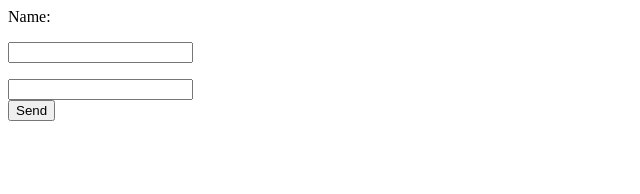
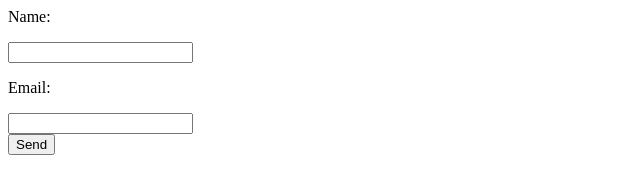
Before and after one commit to PUSSGRC/form, a plain HTML site: page index.html in a window 1280 px wide. Shown: the whole page, without its empty margins (0-640 px from the left). Drawn offline with Linux system fonts and the light colour scheme.

Commit message:
Update index.html

```diff
--- a/index.html
+++ b/index.html
@@ -3,7 +3,7 @@
 <form action="https://formspree.io/Yantrix.pussgrc@gmail.com"
       method="POST">
     <p>Name: </p><input type="text" name="name">
-    <Email: ></p><input type="email" name="_replyto"><br />
+    <p>Email: </p><input type="email" name="_replyto"><br />
     <input type="submit" value="Send">
 </form>
 </body>
```
